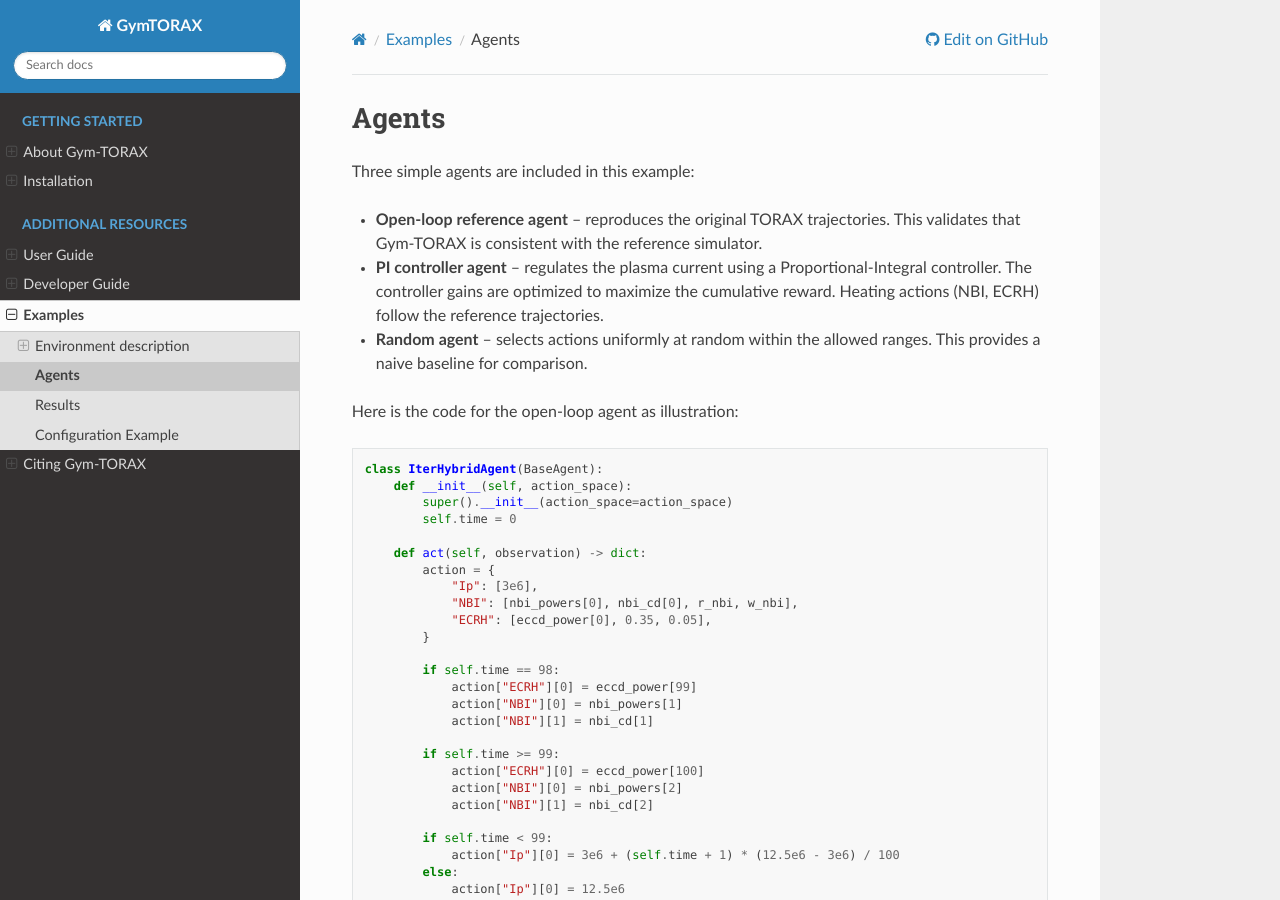
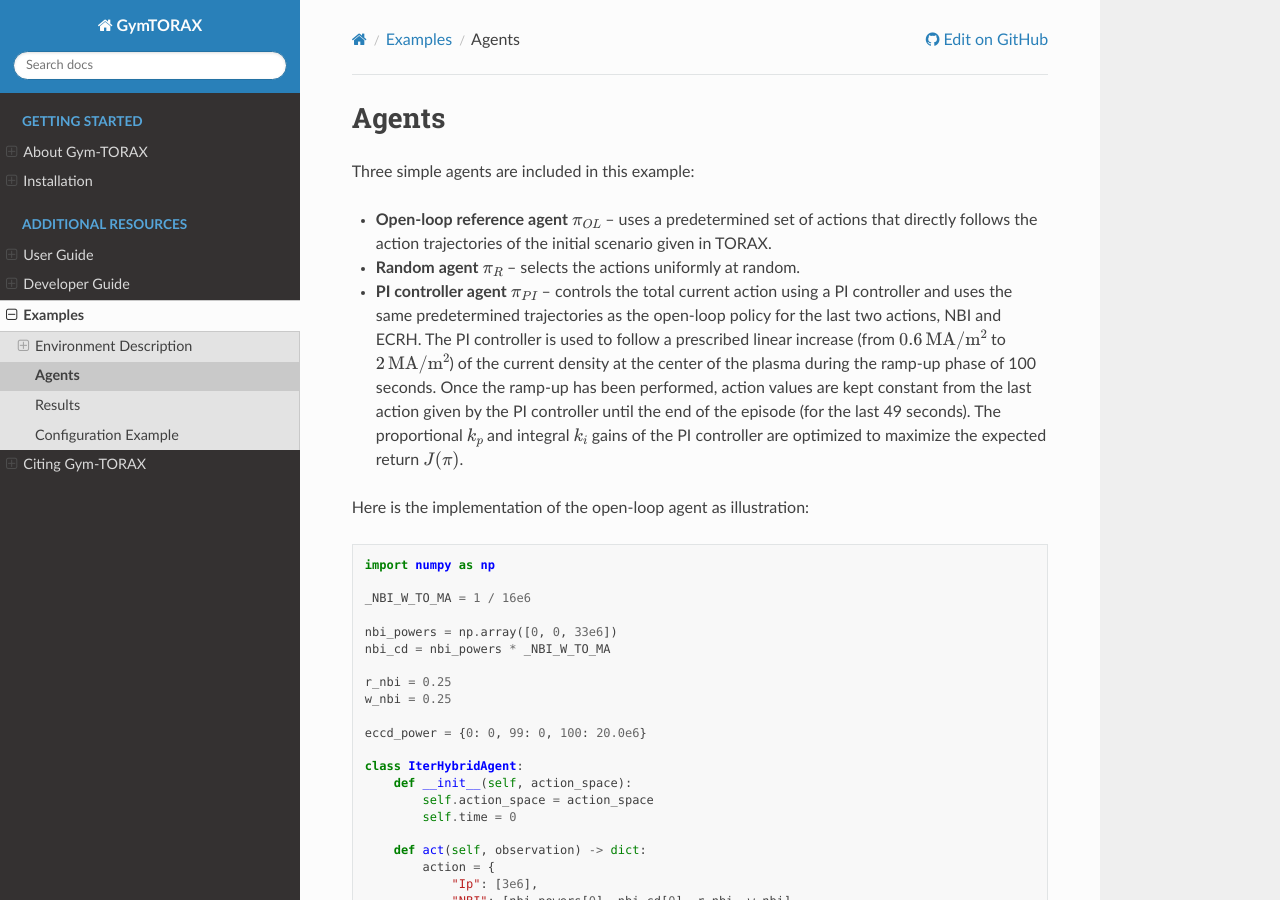
Before and after one commit to antoine-mouchamps/gymtorax, a Sphinx documentation site: the page built from docs/examples/agents.rst, in a window 1280 px wide and 900 px high. Built offline with Sphinx 7.4.7 and the Read the Docs theme 3.1.0, drawn with Linux system fonts in a browser that asks for light colours.

Commit message:
Update pictures and index of examples section in doc

```diff
--- a/docs/examples/agents.rst
+++ b/docs/examples/agents.rst
@@ -2,23 +2,31 @@
 ==========
 Three simple agents are included in this example:
 
-- **Open-loop reference agent** – reproduces the original TORAX trajectories. This validates
-  that Gym-TORAX is consistent with the reference simulator.
+- **Open-loop reference agent** :math:`\pi_{OL}` – uses a predetermined set of actions that directly follows the action trajectories of the initial scenario given in TORAX.
 
-- **PI controller agent** – regulates the plasma current using a Proportional-Integral
-  controller. The controller gains are optimized to maximize the cumulative reward.
-  Heating actions (NBI, ECRH) follow the reference trajectories.
+- **Random agent** :math:`\pi_{R}` – selects the actions uniformly at random.
 
-- **Random agent** – selects actions uniformly at random within the allowed ranges.
-  This provides a naive baseline for comparison.
+- **PI controller agent** :math:`\pi_{PI}` – controls the total current action using a PI controller and uses the same predetermined trajectories as the open-loop policy for the last two actions, NBI and ECRH. The PI controller is used to follow a prescribed linear increase (from :math:`0.6\,\mathrm{MA/m^2}` to :math:`2\,\mathrm{MA/m^2}`) of the current density at the center of the plasma during the ramp-up phase of 100 seconds. Once the ramp-up has been performed, action values are kept constant from the last action given by the PI controller until the end of the episode (for the last 49 seconds). The proportional :math:`k_p` and integral :math:`k_i` gains of the PI controller are optimized to maximize the expected return :math:`J(\pi)`.
 
-Here is the code for the open-loop agent as illustration:
+Here is the implementation of the open-loop agent as illustration:
 
 .. code-block:: python
 
-    class IterHybridAgent(BaseAgent):
+    import numpy as np
+
+    _NBI_W_TO_MA = 1 / 16e6
+
+    nbi_powers = np.array([0, 0, 33e6])
+    nbi_cd = nbi_powers * _NBI_W_TO_MA
+
+    r_nbi = 0.25
+    w_nbi = 0.25
+
+    eccd_power = {0: 0, 99: 0, 100: 20.0e6}
+
+    class IterHybridAgent:
         def __init__(self, action_space):
-            super().__init__(action_space=action_space)
+            self.action_space = action_space
             self.time = 0
 
         def act(self, observation) -> dict:
--- a/docs/examples/iter_env.rst
+++ b/docs/examples/iter_env.rst
@@ -1,4 +1,4 @@
-Environment description
+Environment Description
 =======================
 
 The environment ``IterHybridEnv`` is derived from the ITER hybrid ramp-up scenario
--- a/docs/examples/results.rst
+++ b/docs/examples/results.rst
@@ -1,7 +1,7 @@
 Results
 ===========
 
-The three agents were evaluated and compared in terms of cumulative reward:
+The three agents were evaluated and compared in terms of expected return:
 
 .. list-table:: Parameters of the PI controller and comparison of rewards
    :align: center
```
Also changed, not shown: other parts of docs/examples/results.rst (+1 -1 lines), docs/examples/index.rst (+8 -2 lines), docs/Images/pid_control_ip.jpg (deleted), docs/Images/pid_optimization_error.jpg (deleted), docs/Images/pid_optimized_error.jpg (added), docs/Images/pid_optimized_ip.jpg (added), 6 other files.
